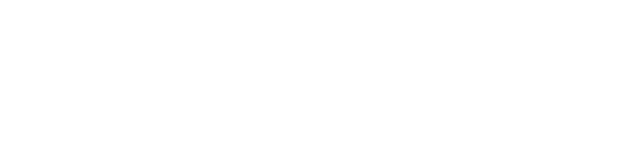
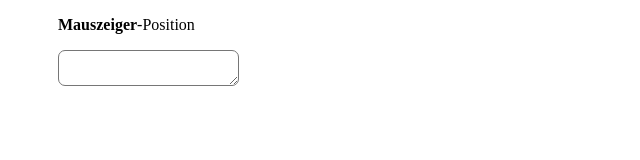
Before and after one commit to henningmeyer1987/gruntAppTest, a website: page app/dev/index.html in a window 1280 px wide. Shown: the whole page, without its empty margins (0-640 px from the left). Drawn offline with Linux system fonts and the light colour scheme.

Commit message:
added css file and textarea

```diff
--- a/app/dev/index.html
+++ b/app/dev/index.html
@@ -1,11 +1,18 @@
 <!doctype html>
 <html>
 	<head>
+		<link rel="stylesheet" href="stylesheets/components/pointer.css" type="text/css" />
 		<title>
 			Mauszeiger
 		</title>
 	</head>
 	<body>
+	<div class="pointer-position">
+		<p>
+			<strong>Mauszeiger</strong>-Position
+		</p>
+		<textarea class="pointer-position"></textarea>
+	</div>
 	<script src="scripts/default.js" type="text/javascript"></script>
 	</body>
 </html>
--- /dev/null
+++ b/app/dev/stylesheets/components/pointer.css
@@ -0,0 +1,11 @@
+/* Positionierung des divs welches die Textarea für die Angabe der Position des Mauszeigers enthält */
+div.pointer-position
+{
+	margin-left:50px;
+}
+
+/* Textarea welche die Position des Mauszeiger beinhaltet */
+textarea.pointer-position
+{
+	border-radius: 7px;
+}
```
